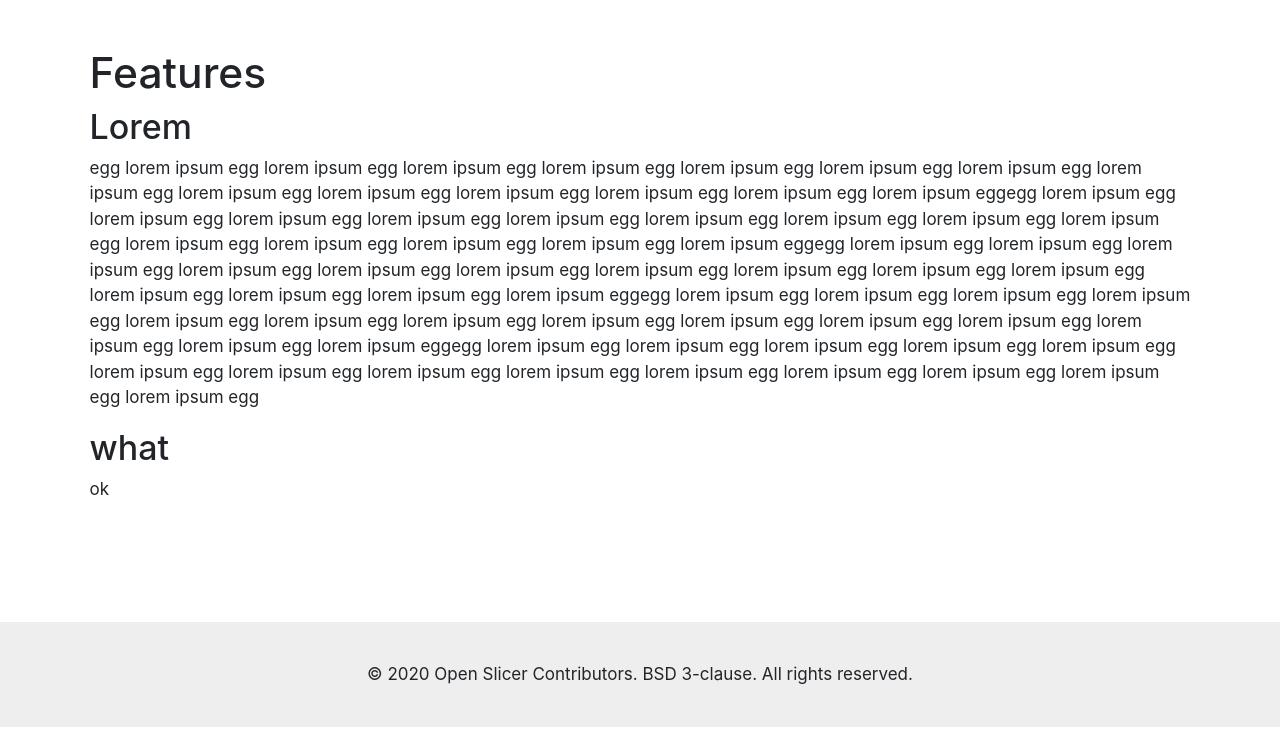
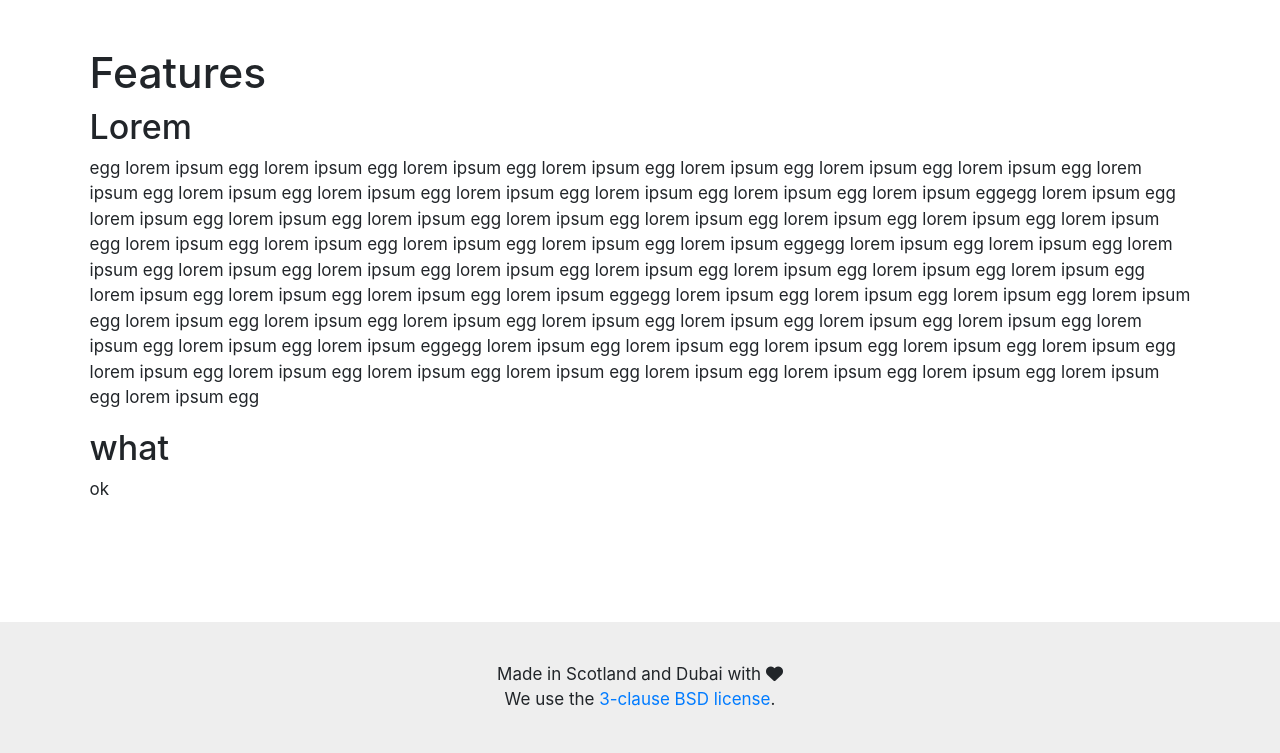
Before and after one commit to cthpw103/landing, a Jekyll site: the page built from index.md, in a window 1280 px wide and 900 px high, scrolled down 757 px, cut to the strip 147-900 px from the top of the window. Built offline with Jekyll 4.4.1, drawn with Linux system fonts in a browser that asks for light colours; nearby versions of some CDN libraries; before the commit the page ends 1631 px from its top, so only the background shows below that.

Commit message:
Update footer.html

```diff
--- a/_includes/footer.html
+++ b/_includes/footer.html
@@ -1,5 +1,7 @@
 <div class="footer">
     <p3>
-        &copy; 2020 Open Slicer Contributors. BSD 3-clause. All rights reserved.
+        Made in Scotland and Dubai with <i class="fas fa-heart"></i>
+        <br />
+        We use the <a href="https://tldrlegal.com/license/bsd-3-clause-license-(revised)">3-clause BSD license</a>.
     </p3>
 </div>
```
